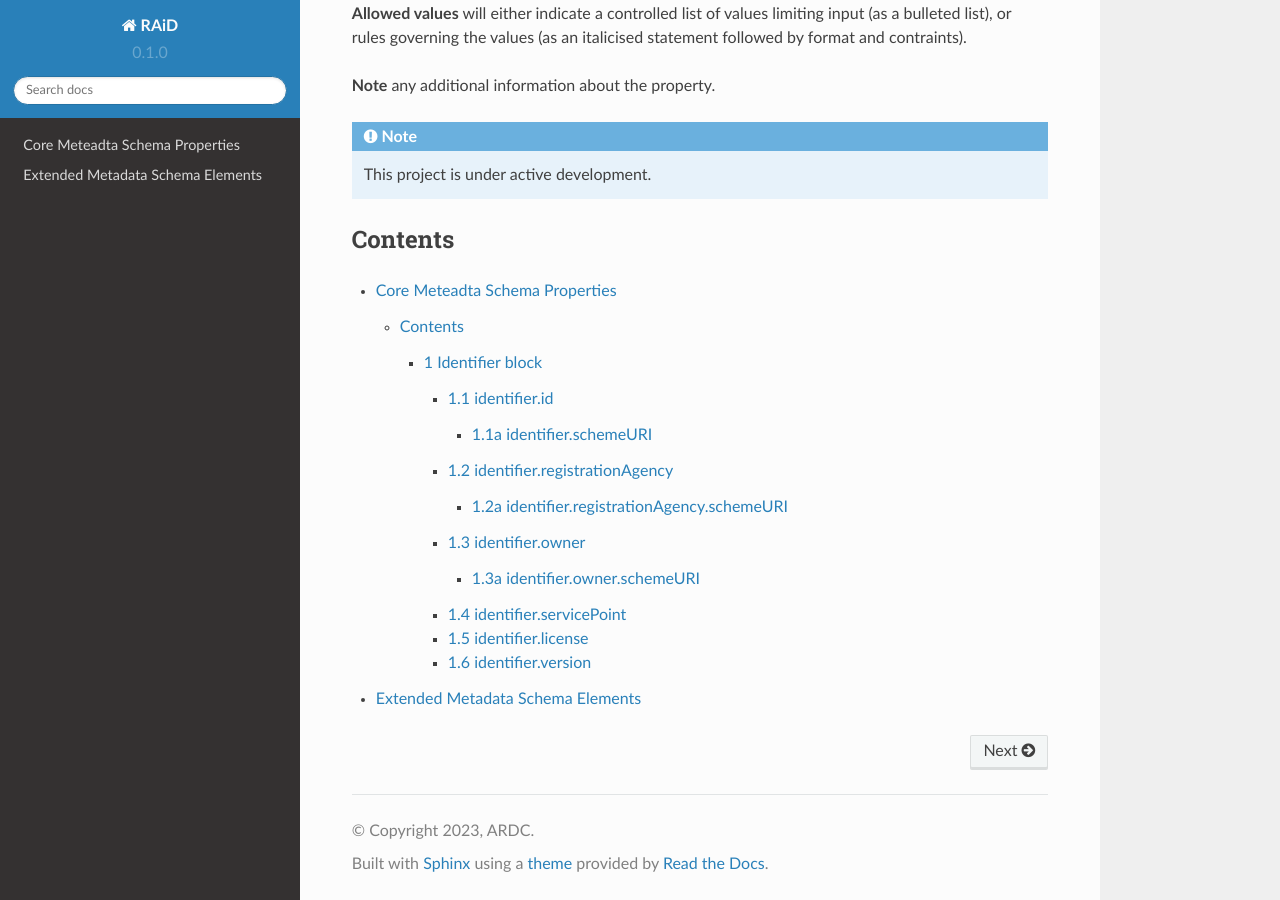
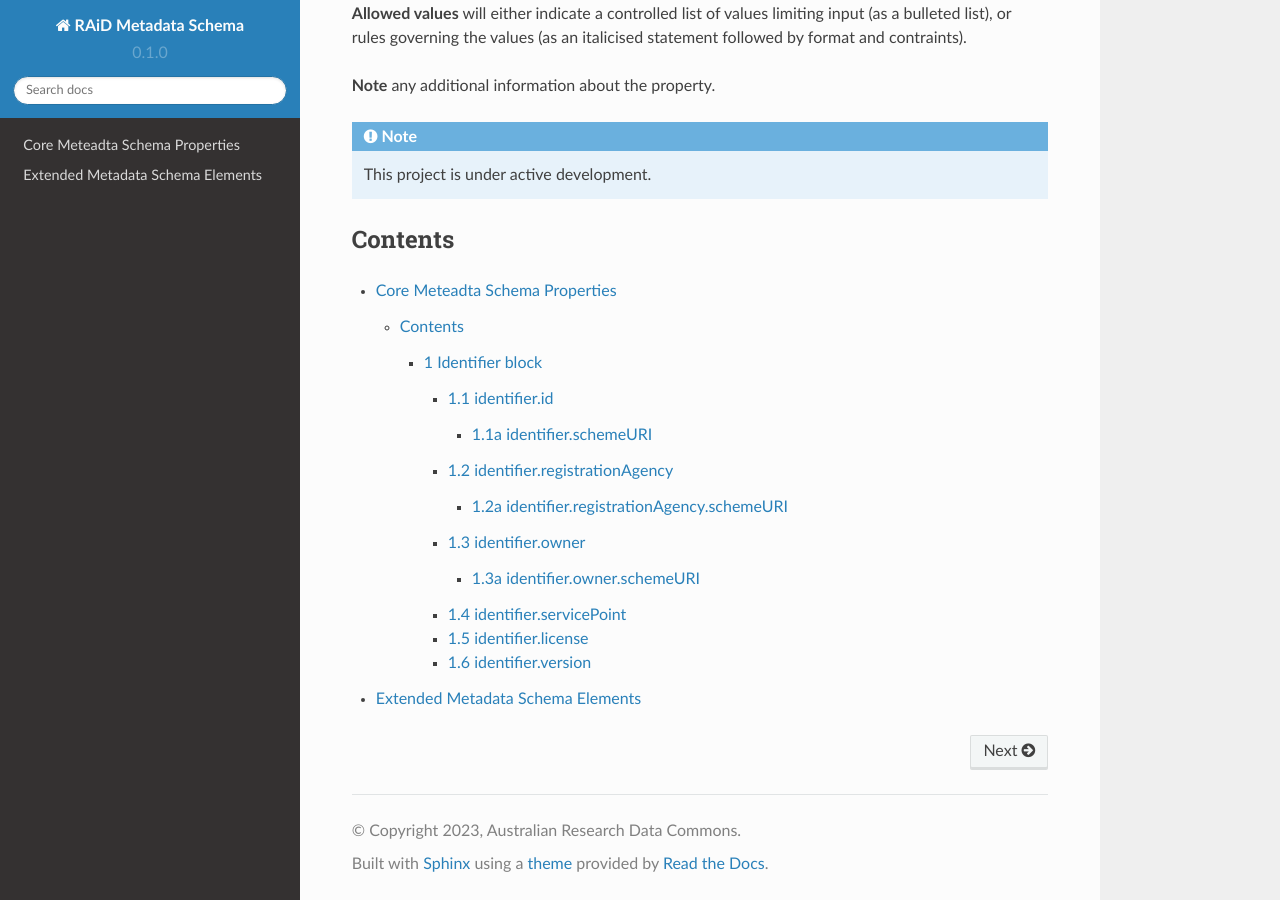
Before and after one commit to au-research/raid-metadata, a Sphinx documentation site: the page built from rtd/docs/source/index.rst, in a window 1280 px wide and 900 px high, scrolled down 951 px. Built offline with Sphinx 7.4.7 and the Read the Docs theme 2.0.0, drawn with Linux system fonts in a browser that asks for light colours.

Commit message:
adjust site homepage title

```diff
--- a/rtd/docs/source/conf.py
+++ b/rtd/docs/source/conf.py
@@ -2,8 +2,8 @@
 
 # -- Project information
 
-project = 'RAiD'
-copyright = '2023, ARDC'
+project = 'RAiD Metadata Schema'
+copyright = '2023, Australian Research Data Commons'
 author = 'Shawn Ross'
 
 release = '0.1'
```
